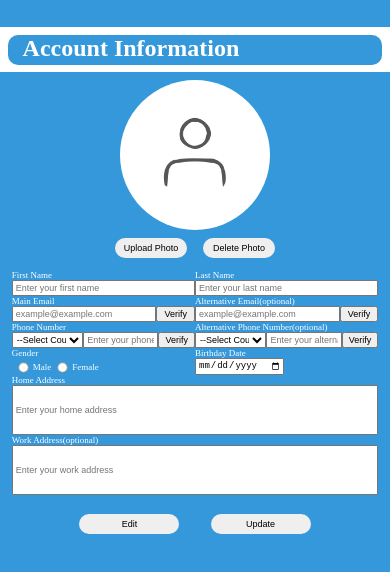
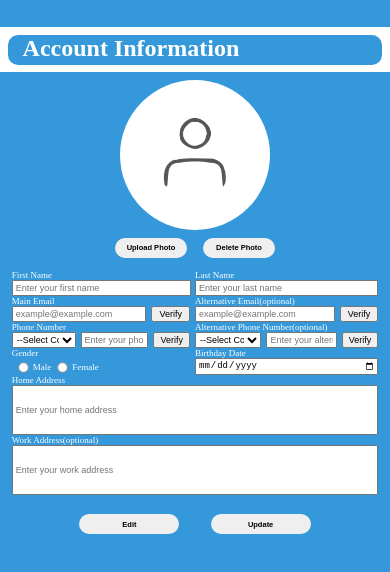
Before and after one commit to Eeja07/databaseSimpleWebApp-testing, a plain HTML site: page index.html in a window 390 px wide. Shown: the part 370-942 px from the top of the page. Drawn offline with Linux system fonts and the light colour scheme; no server answers.

Commit message:
style: adjust font, margin on button and input for better responsiveness

```diff
--- a/style.css
+++ b/style.css
@@ -12,6 +12,15 @@ header {
     background-color: #3498db;
     color: white;
     padding: 10px 0;
+}
+
+button {
+    color: black;
+}
+
+input[type="date"] {
+    color: black;
+    /* Sets text color */
 }
 
 @media (max-width: 480px) {
@@ -95,6 +104,8 @@ header {
         height: 20px;
         border-radius: 10px;
         border: none;
+        font-size: smaller;
+        font-weight: bold;
     }
 
     /* submain div 2 */
@@ -127,7 +138,11 @@ header {
         margin-right: 3%;
     }
 
-    .acc-settings__first-name input,
+    .acc-settings__first-name input {
+        width: 98%;
+        box-sizing: border-box;
+    }
+
     .acc-settings__last-name input {
         width: 100%;
         box-sizing: border-box;
@@ -156,7 +171,21 @@ header {
         margin-right: 3%;
     }
 
-    .acc-settings__main-email input,
+    .acc-settings__main-email input {
+        width: 78%;
+        box-sizing: border-box;
+        margin-right: auto;
+    }
+
+    .acc-settings__main-email button {
+        margin-right: 5px;
+        margin-left: 5px;
+    }
+
+    .acc-settings__alt-email button {
+        margin-left: 5px;
+    }
+
     .acc-settings__alt-email input {
         width: 100%;
         box-sizing: border-box;
@@ -208,6 +237,22 @@ header {
         justify-content: center;
     }
 
+    .acc-settings__main-phone form input {
+        margin-left: 5px;
+    }
+
+    .acc-settings__main-phone form button {
+        margin-right: 5px;
+        margin-left: 5px;
+    }
+
+    .acc-settings__alt-phone form input {
+        margin-left: 5px;
+    }
+
+    .acc-settings__alt-phone form button {
+        margin-left: 5px;
+    }
 
     .acc-settings__alt-phone {
         display: flex;
@@ -253,6 +298,11 @@ header {
         align-items: flex-start;
         width: calc(50% - 3%);
         margin-right: 3%;
+    }
+
+    .acc-settings__birthday input {
+        width: 100%;
+        box-sizing: border-box;
     }
 
     .acc-settings__gender-elements input {
@@ -304,5 +354,7 @@ header {
         height: 20px;
         border-radius: 10px;
         border: none;
+        font-size: smaller;
+        font-weight: bold;
     }
 }
```
